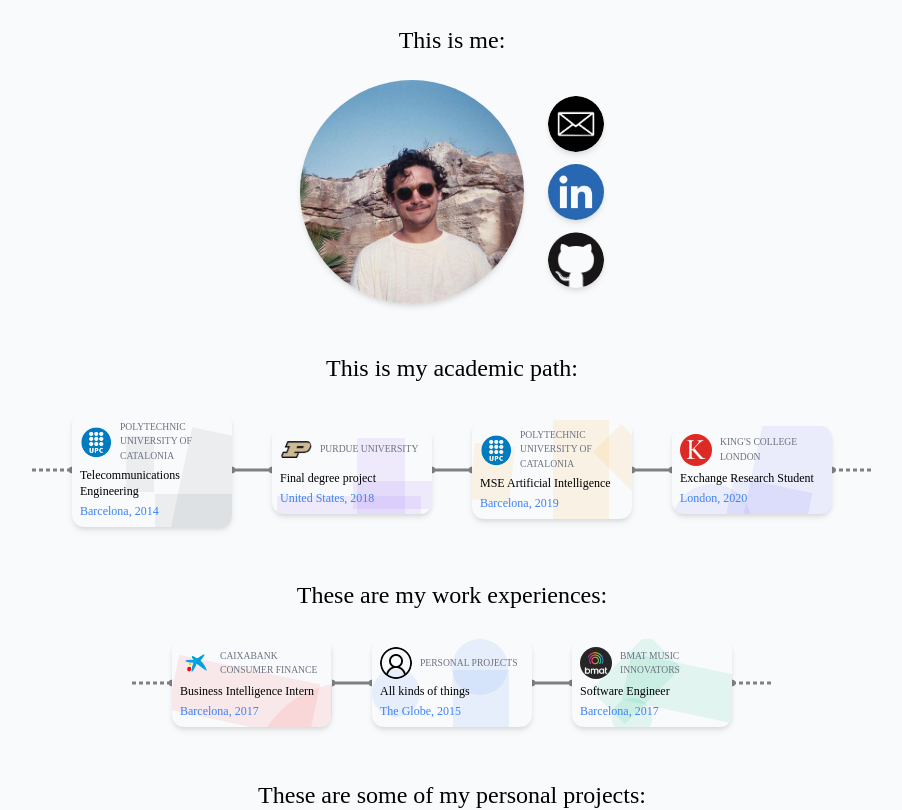
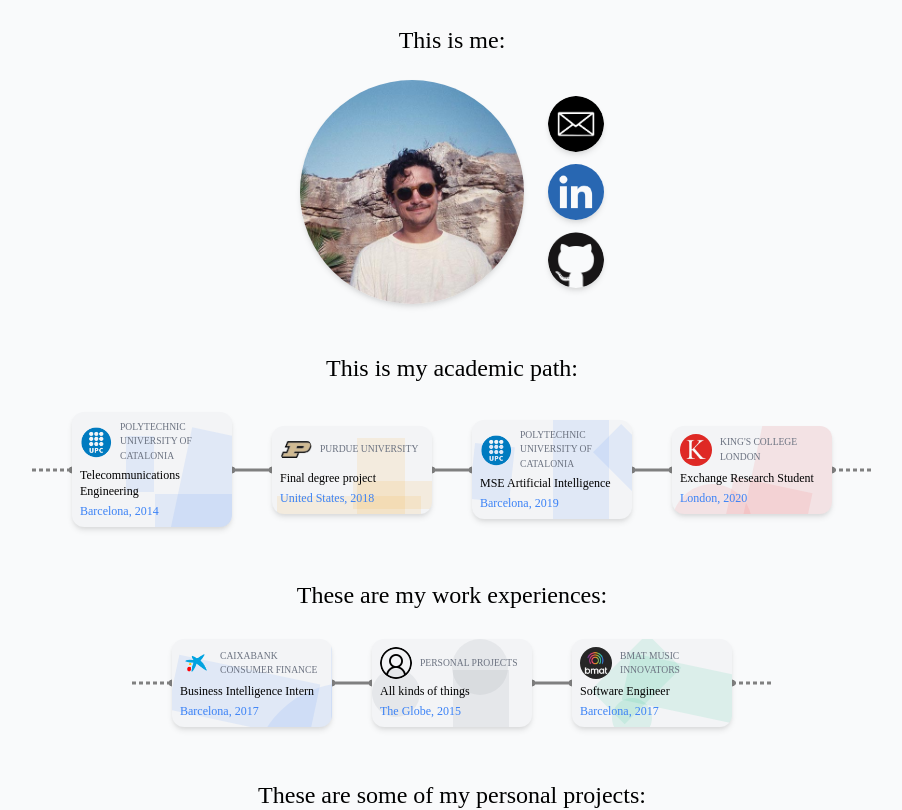
Before and after one commit to gferrate/personal_page, a Nuxt app: page / in a window 1280 px wide. Shown: the top 810 px of the page, without its empty margins (188-1090 px from the left). Built offline with nearby package versions, Linux system fonts and the light colour scheme; a web font is replaced by a local one.

Commit message:
More colors

```diff
--- a/components/BackgroundFigure.vue
+++ b/components/BackgroundFigure.vue
@@ -7,7 +7,6 @@
       ease-in-out
       z-10
       absolute
-      opacity-10
       group-hover:rotate-12 group-hover:scale-125
     "
     :class="getRandomClasses()"
@@ -58,7 +57,16 @@ export default {
       rounding: ["none", "full"],
     };
   },
-  props: ["color"],
+  props: {
+    color: {
+      type: String,
+      default: null,
+    },
+    opacity: {
+      type: String,
+      default: "opacity-10",
+    },
+  },
   methods: {
     getRandomClasses() {
       // Position
@@ -71,6 +79,7 @@ export default {
         this.randomChoice(this.positioning.top),
         this.randomChoice(this.positioning.rotate),
         this.color || this.randomChoice(this.colors),
+        this.opacity,
         height,
         width,
         `rounded-${rounding}`,
--- a/components/Me.vue
+++ b/components/Me.vue
@@ -11,6 +11,7 @@
       hover:scale-110
       transform
       duration-500
+      z-20
     "
     :class="getDynamicClasses()"
     :style="{ backgroundImage: `url(${imgPath})` }"
--- a/components/Project.vue
+++ b/components/Project.vue
@@ -3,7 +3,7 @@
     class="
       w-64
       h-52
-      bg-gray-50
+      bg-gray-100
       rounded-xl
       p-2
       shadow-md
--- a/components/Uni.vue
+++ b/components/Uni.vue
@@ -2,7 +2,7 @@
   <div
     class="
       w-40
-      bg-gray-50
+      bg-gray-100
       rounded-xl
       p-2
       text-center
--- a/layouts/default.vue
+++ b/layouts/default.vue
@@ -1,6 +1,9 @@
 <template>
   <div class="bg-gray-50">
-    <div class="container mx-auto max-w-7xl">
+    <div class="container mx-auto max-w-7xl relative">
+      <!--<div class="fixed h-screen w-screen">
+        <background-figure opacity="opacity-5" v-for="n in 10" :key="n" />
+      </div>-->
       <Nuxt />
     </div>
   </div>
--- a/pages/index.vue
+++ b/pages/index.vue
@@ -140,14 +140,14 @@ export default {
           degree: "Business Intelligence Intern",
           country: "Barcelona",
           year: 2017,
-          color: "bg-red-500"
+          color: "bg-blue-500"
         },
         personal: {
           name: "Personal Projects",
           degree: "All kinds of things",
           country: "The Globe",
           year: 2015,
-          color: "bg-blue-500"
+          color: "bg-gray-500"
         },
         bmat: {
           name: "BMAT Music Innovators",
@@ -163,28 +163,28 @@ export default {
           degree: "Telecommunications Engineering",
           country: "Barcelona",
           year: 2014,
-          color: "bg-gray-500"
+          color: "bg-blue-500"
         },
         purdue: {
           name: "Purdue University",
           degree: "Final degree project",
           country: "United States",
           year: 2018,
-          color: "bg-purple-500"
+          color: "bg-yellow-500"
         },
         upc_master: {
           name: "Polytechnic University of Catalonia",
           degree: "MSE Artificial Intelligence",
           country: "Barcelona",
           year: 2019,
-          color: "bg-yellow-500"
+          color: "bg-blue-500"
         },
         kings: {
           name: "King's College London",
           degree: "Exchange Research Student",
           country: "London",
           year: 2020,
-          color: "bg-indigo-500"
+          color: "bg-red-500"
         },
       },
       links: {
```
